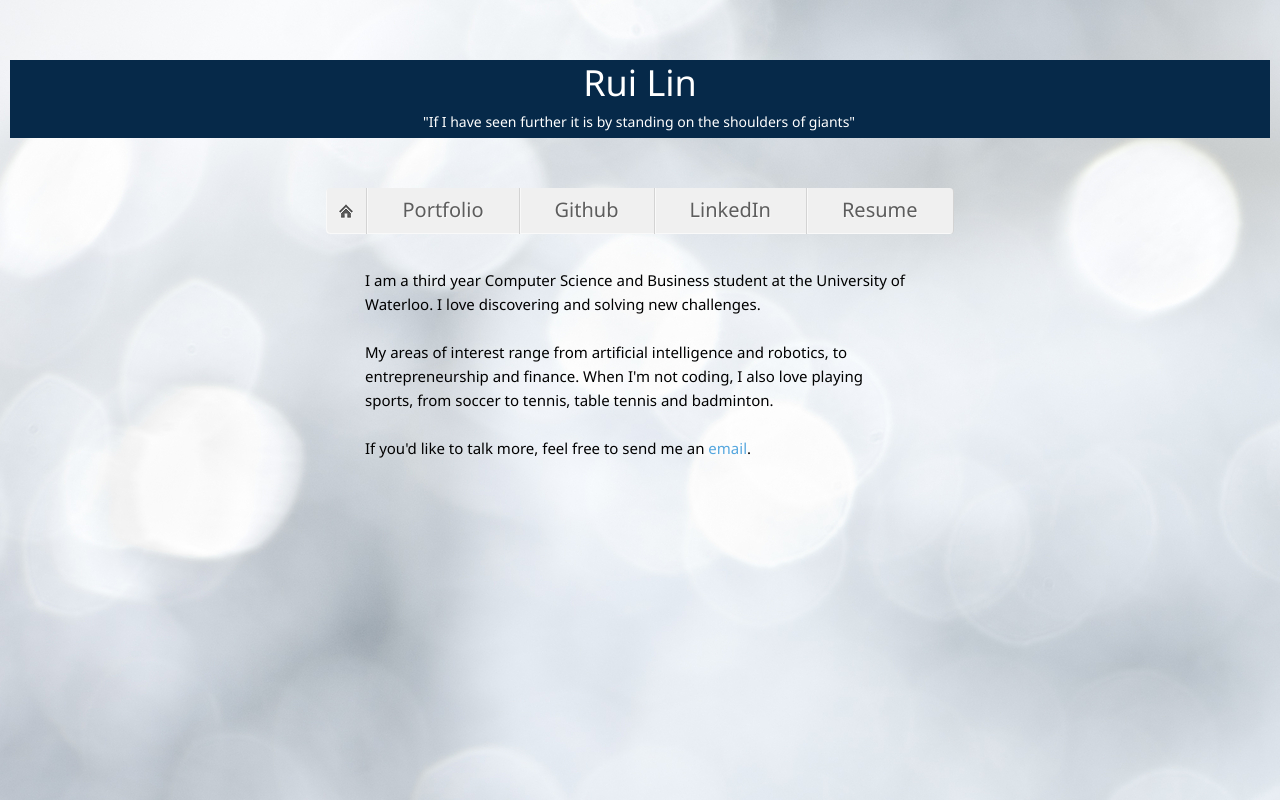
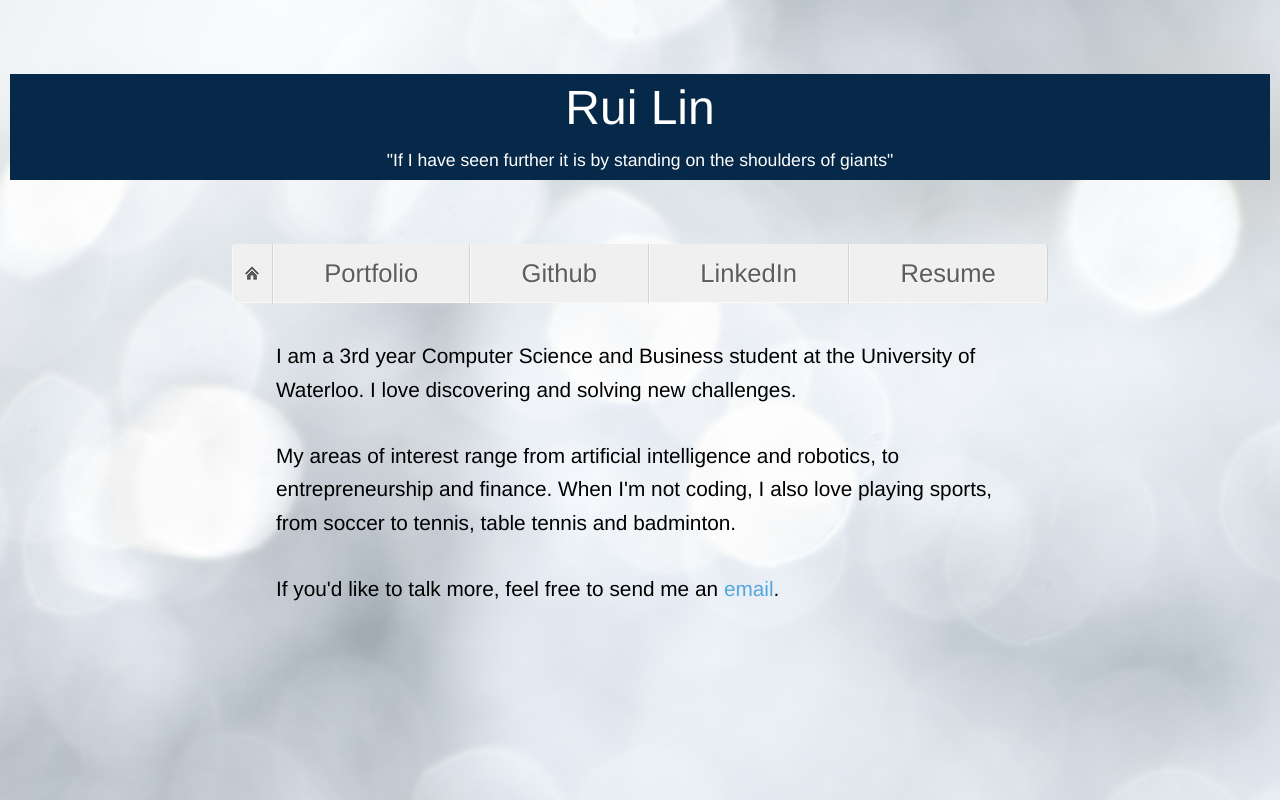
Before and after one commit to rui-lin/rlin.ca, a plain HTML site: page public/index.html in a window 1280 px wide. Drawn offline with Linux system fonts and the light colour scheme.

Commit message:
Polish css, improve screen size scalability

```diff
--- a/public/css/styles.css
+++ b/public/css/styles.css
@@ -5,20 +5,67 @@
 
 html{
 	background:url('../img/background.jpg');
+  font-size: 16px;
 }
 
 body{
-	min-height:500px;
-	font:14px/1.3 'Segoe UI',Arial, sans-serif;
+	/* min-height:500px; */
+  font-family: Helvetica;
 	color:#888;
 	padding:10px;
+}
+
+/*-------------------------
+	Demo Page Styles
+--------------------------*/
+
+header{
+	display:block;
+	margin-top:4rem;
+	position:relative;
+	color: #fff;
+	line-height: 1;
+	background-color: #062949;
+	text-align: center;
+}
+h1{
+	font-weight: normal;
+  font-size: 3rem;
+	padding: 10px;
+}
+h2{
+	font-weight: normal;
+  font-size: 1.1rem;
+	padding: 10px;
+}
+nav{
+	display: block;
+	margin: 2.5em auto 0;
+	text-align: center;
+  font-size: 1.6rem;
+}
+.content{
+  font-size: 1.3rem;
+	color: black;
+	line-height: 1.6;
+	padding: 30px 20px 0;
+	margin: 0px auto 0;
+	display:block;
+  max-width: 35em;
+}
+a, a:visited {
+	text-decoration:none;
+	outline:none;
+	color:#54a6de;
+}
+a:hover{
+	text-decoration:underline;
 }
 
 
 /*----------------------------
 	CSS3 Animated Navigation
 -----------------------------*/
-
 
 .fancyNav{
 	/* Affects the UL element */
@@ -135,8 +182,8 @@ body{
 .fancyNav li a{
 	color: #5d5d5d;
 	display: inline-block;
-	font: 20px/1 'Segoe UI Light','Segoe UI',Arial,sans-serif;
-	padding: 12px 35px 14px;
+	/* padding: 12px 35px 14px; */
+	padding: 0.6em 2em 0.6em;
 	position: relative;
 	text-shadow: 1px 1px 0 rgba(255, 255, 255, 0.6);
 	z-index:2;
@@ -153,73 +200,3 @@ body{
 	text-indent: -9999px;
 	width: 16px;
 }
-
-
-/*-------------------------
-	Demo Page Styles
---------------------------*/
-
-
-h1,h2{
-	color: #fff;
-	line-height: 1;
-	background-color: #062949;
-	font-family: 'Segoe UI Light','Segoe UI',Arial,sans-serif;
-	font-weight: normal;
-	margin: 0 auto;
-	text-align: center;
-	left: 50%;
-
-}
-
-h1{
-	font-size: 36px;
-	padding: 5px 15px 10px;
-	top: 0;
-}
-
-h2{
-	font-size: 14px;
-	padding: 4px 13px 9px 11px;
-	top: 51px;
-}
-
-header{
-	display:block;
-	margin-top:50px;
-	position:relative;
-}
-
-nav{
-	display: block;
-	margin: 50px auto 0;
-	text-align: center;
-	width: 80%;
-}
-
-footer{
-	color: black;
-	font-size: 15px;
-	line-height: 1.6;
-	padding: 30px 20px 0;
-	margin: 0px auto 0;
-	display:block;
-	max-width: 550px;
-}
-
-footer b{
-	//color: #888888;
-	display: block;
-	font-size: 10px;
-	font-weight: normal;
-}
-
-a, a:visited {
-	text-decoration:none;
-	outline:none;
-	color:#54a6de;
-}
-
-a:hover{
-	text-decoration:underline;
-}
--- a/public/index.html
+++ b/public/index.html
@@ -36,14 +36,14 @@
       <li><a href="resume.pdf?tag=201409" target="_blank">Resume</a></li>
     </ul>
     </nav>
-    <footer>
+    <div class="content">
     <p>
-    I am a third year Computer Science and Business student at the University of Waterloo. I love discovering and solving new challenges.
+    I am a 3rd year Computer Science and Business student at the University of Waterloo. I love discovering and solving new challenges.
     </p><br /><p>
     My areas of interest range from artificial intelligence and robotics, to entrepreneurship and finance. When I'm not coding, I also love playing sports, from soccer to tennis, table tennis and badminton.
     </p><br /><p>
     If you'd like to talk more, feel free to send me an <a href="mailto:hello@rlin.ca">email</a>.
     </p>
-    </footer>
+    </div>
   </body>
 </html>
```
